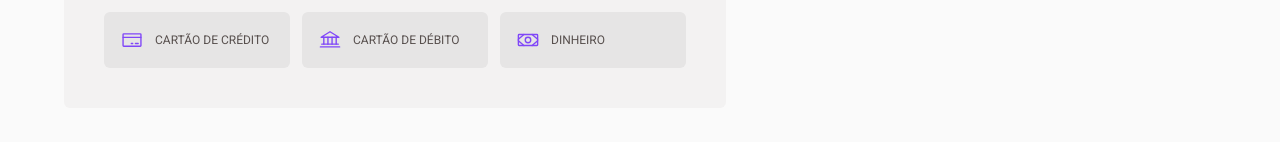
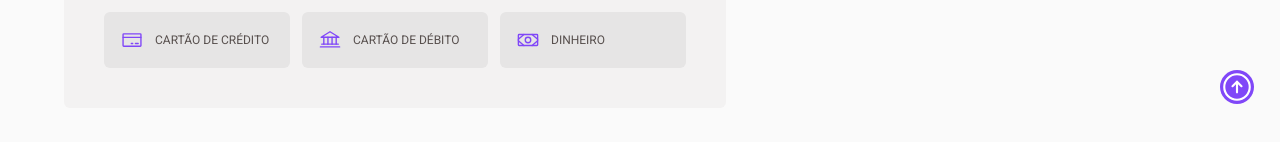
Before and after one commit to rodrrigodev/coffee-delivery, a React (Vite) app: page /checkout in a window 1280 px wide. Shown: the part 680-822 px from the top of the page. Built offline with nearby package versions, Linux system fonts and the light colour scheme.

Commit message:
scrollTop working

```diff
--- a/src/pages/Checkout/index.tsx
+++ b/src/pages/Checkout/index.tsx
@@ -7,8 +7,9 @@ import { CheckoutContainer, ErrorsContainer } from "./styles";
 import { zodResolver } from '@hookform/resolvers/zod'
 import * as zod from 'zod'
 import { FormProvider, useForm } from "react-hook-form";
-
-
+import { ButtonToTop } from "../Home/components/CoffeesCard/styles";
+import { ArrowCircleUp } from "phosphor-react";
+import { scrollToTop } from "../../utils/scroolToTop";
 
 export function Checkout() {
     const { coffeesCart, totalCoffees, paymentMethod } = useContext(CoffeesCartContext)
@@ -104,6 +105,10 @@ export function Checkout() {
 
             </form>
 
+            <ButtonToTop onClick={scrollToTop}>
+            <ArrowCircleUp size={34} />
+            </ButtonToTop>
+
         </main>
     )
 }
--- a/src/pages/Home/components/CoffeesCard/index.tsx
+++ b/src/pages/Home/components/CoffeesCard/index.tsx
@@ -1,8 +1,9 @@
-import { CheckCircle, Minus, Plus, ShoppingCart, WarningCircle } from "phosphor-react"
+import { ArrowCircleUp, CheckCircle, Minus, Plus, ShoppingCart, WarningCircle } from "phosphor-react"
 import { useContext } from "react"
 import { CoffeesCartContext } from "../../../../contexts/CoffeesCartContext"
 import { formatPrice } from "../../../../utils/deliveryPrice"
-import { CoffeeCard, CoffeeCardContainer, CoffeesContainer, SuccessMessage, LimitMessage, PlusOrMinus, PriceAndAmount } from "./styles"
+import { scrollToTop } from "../../../../utils/scroolToTop"
+import { CoffeeCard, CoffeeCardContainer, CoffeesContainer, SuccessMessage, LimitMessage, PlusOrMinus, PriceAndAmount, ButtonToTop } from "./styles"
 
 export function CoffeesCard() {
 
@@ -85,6 +86,10 @@ export function CoffeesCard() {
 
             </CoffeeCardContainer>
 
+            <ButtonToTop onClick={scrollToTop}>
+            <ArrowCircleUp size={34} />
+            </ButtonToTop>
+
         </CoffeesContainer>
     )
 }
--- a/src/pages/Home/components/CoffeesCard/styles.ts
+++ b/src/pages/Home/components/CoffeesCard/styles.ts
@@ -170,3 +170,15 @@ export const LimitMessage = styled(messageBase)`
     background-color: ${props=> props.theme["red-light"]};
     color: ${props=> props.theme["red-dark"]};
 `
+
+export const ButtonToTop = styled.button`
+    position: fixed;
+    right: 2%;
+    bottom: 2%;
+    background-color: red;
+    border: 0;
+    border-radius: 100%;
+    line-height: 0;
+    background-color: ${props=> props.theme["purple"]};
+    color: ${props=> props.theme["white"]};
+`
--- /dev/null
+++ b/src/utils/scroolToTop.ts
@@ -0,0 +1,3 @@
+export function scrollToTop(){
+    window.scrollTo({top: 0, behavior: 'smooth'})
+}
```
